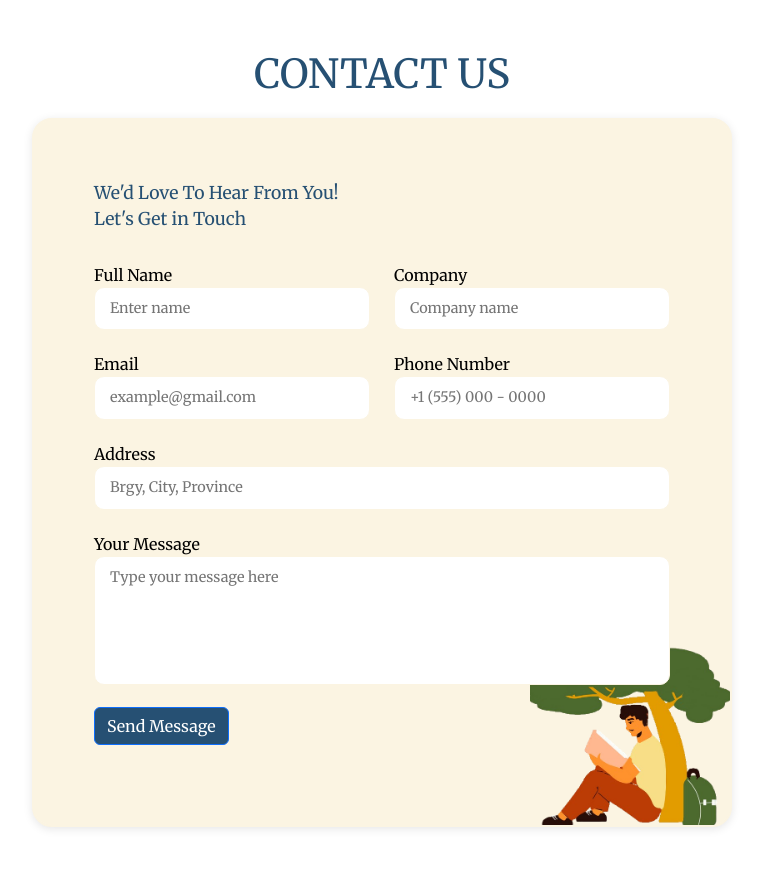
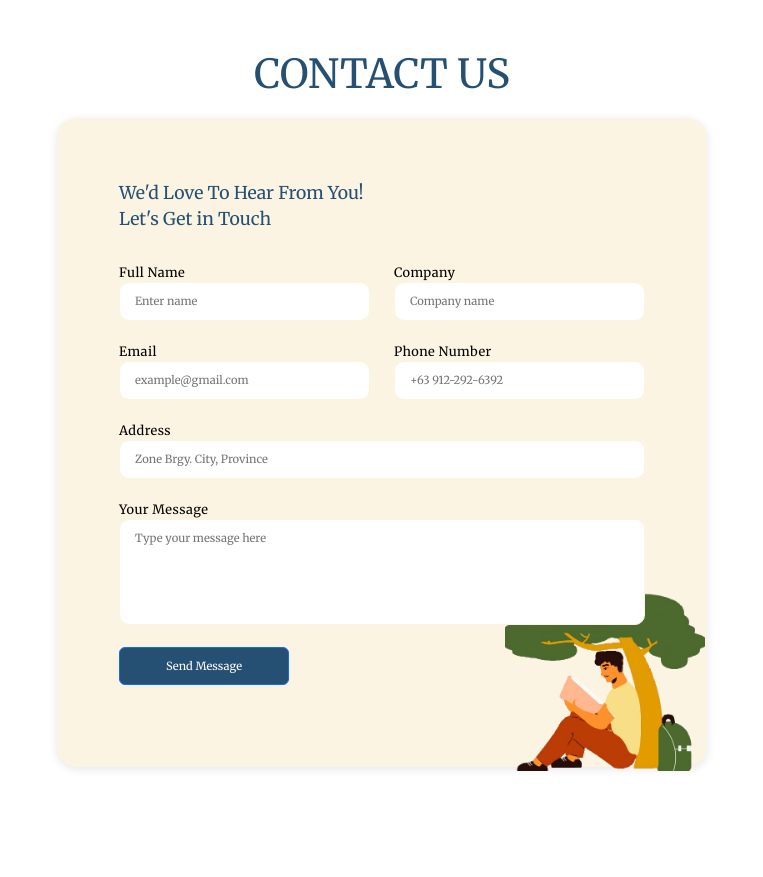
Before and after one commit to Hediphone/Book_Review_Platform, a Laravel app: page /contact in a window 1280 px wide. Shown: the whole page, without its empty margins (258-1021 px from the left). After the commit the page ends 771 px from the top, so only its background shows below. Run offline with Laravel 12, Linux system fonts and the light colour scheme.

Commit message:
minimal adjustments in padding and font size

```diff
--- a/public/css/contact.css
+++ b/public/css/contact.css
@@ -21,7 +21,7 @@ p {
 }
 
 .container {
-    max-width: 700px!important;
+    max-width: 650px!important;
     margin: 0 auto;
     padding: 60px;
     border: 2px solid #FBF4E2;
@@ -49,6 +49,10 @@ label {
     color: #000000;
 }
 
+.text{
+    font-size: .7rem;
+}
+
 textarea {
     font-size: 0.9em;
     width: 100%;
@@ -62,29 +66,35 @@ textarea {
     text-align: left;
 }
 
+.btn-primary{
+    font-size: .7rem;
+    padding: 10px;
+}
+
 button {
     background-color: #265073!important;
     color: #FFF;
     border: none;
-    padding: 10px;
-    border-radius: 5px;
-    font-size: 1em;
+    width: 170px;
+    border-radius: 4px;
     cursor: pointer;
     transition: background-color 0.3s ease;
 }
 
 button:hover {
-    background-color: #265073!important;
+    background-color: #01345e!important;
 }
 
 .form-fields {
     position: relative;
     z-index: 1;
+    font-size: .8em;
+    letter-spacing: .4px;
 }
 
 .contact-image {
     position: absolute;
-    bottom: 0px;
+    bottom: -6px;
     right: 0px;
     width: 200px;
     height: auto;
--- a/resources/views/contact.blade.php
+++ b/resources/views/contact.blade.php
@@ -21,30 +21,30 @@
                     <div class="row mb-3">
                         <div class="col-md-6">
                             <label>Full Name</label>
-                            <textarea name="fullname" placeholder="Enter name" rows="1"></textarea>
+                            <textarea name="fullname" placeholder="Enter name" rows="1" class="text"></textarea>
                         </div>
                         <div class="col-md-6">
                             <label>Company</label>
-                            <textarea name="company" placeholder="Company name" rows="1"></textarea>
+                            <textarea name="company" placeholder="Company name" rows="1" class="text"></textarea>
                         </div>
                     </div>
                     <div class="row mb-3">
                         <div class="col-md-6">
                             <label>Email</label>
-                            <textarea name="email" placeholder="example@gmail.com" rows="1"></textarea>
+                            <textarea name="email" placeholder="example@gmail.com" rows="1" class="text"></textarea>
                         </div>
                         <div class="col-md-6">
                             <label>Phone Number</label>
-                            <textarea name="phone" placeholder="+1 (555) 000 - 0000" rows="1"></textarea>
+                            <textarea name="phone" placeholder="+63 912-292-6392" rows="1" class="text"></textarea>
                         </div>
                     </div>
                     <div class="mb-3">
                         <label>Address</label>
-                        <textarea name="address" placeholder="Brgy, City, Province" rows="1"></textarea>
+                        <textarea name="address" placeholder="Zone Brgy. City, Province" rows="1" class="text"></textarea>
                     </div>
                     <div class="message-form mb-3">
                         <label>Your Message</label>
-                        <textarea name="message" placeholder="Type your message here" rows="5"></textarea>
+                        <textarea name="message" placeholder="Type your message here" rows="5" class="text"></textarea>
                     </div>
                     <button type="submit" class="btn btn-primary">Send Message</button>
                 </div>
```
Also changed, not shown: database/database.sqlite.
